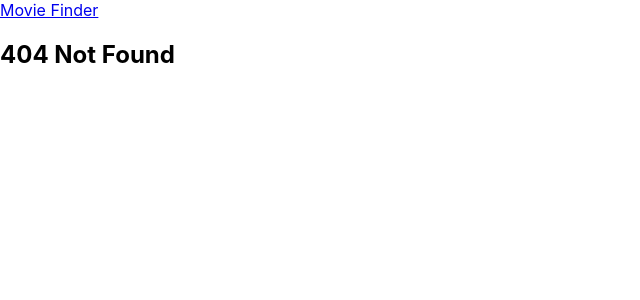
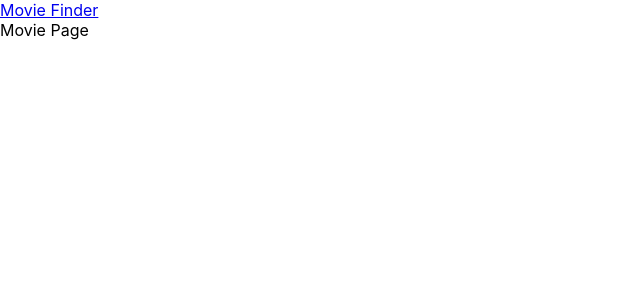
Before and after one commit to nathanpeters8/React-Movie-Finder-2, a React (Create React App) app: page /movie/1 in a window 1280 px wide. Before the commit this address had no page. Shown: the top 300 px of the page, without its empty margins (0-640 px from the left). Built offline with nearby package versions, Linux system fonts and the light colour scheme.

Commit message:
add Movie component to display more information about a movie

```diff
--- a/src/App.js
+++ b/src/App.js
@@ -1,7 +1,7 @@
 import React from 'react';
 import { BrowserRouter as Router, Route, Link, Switch } from 'react-router-dom';
 import Home from './Home'
-
+import Movie from './Movie';
 import './App.css';
 
 const NotFound = () => {
@@ -18,6 +18,7 @@ const App = () => {
       </nav>
       <Switch>
         <Route path='/' exact component={Home}/>
+        <Route path='/movie/:id' exact component={Movie}/>
         <Route component={NotFound}/>
       </Switch>
     </Router>
--- /dev/null
+++ b/src/Movie.js
@@ -0,0 +1,25 @@
+import React from 'react';
+
+class Movie extends React.Component {
+  constructor(props) {
+    super(props);
+  }
+
+  componentDidMount() {
+    console.log(this.props.match);
+  }
+
+  render() {
+    return (
+      <div className="container">
+        <div className="row">
+          <div className="col-12">
+            Movie Page
+          </div>
+        </div>
+      </div>
+     );
+  }
+}
+
+export default Movie;
```
